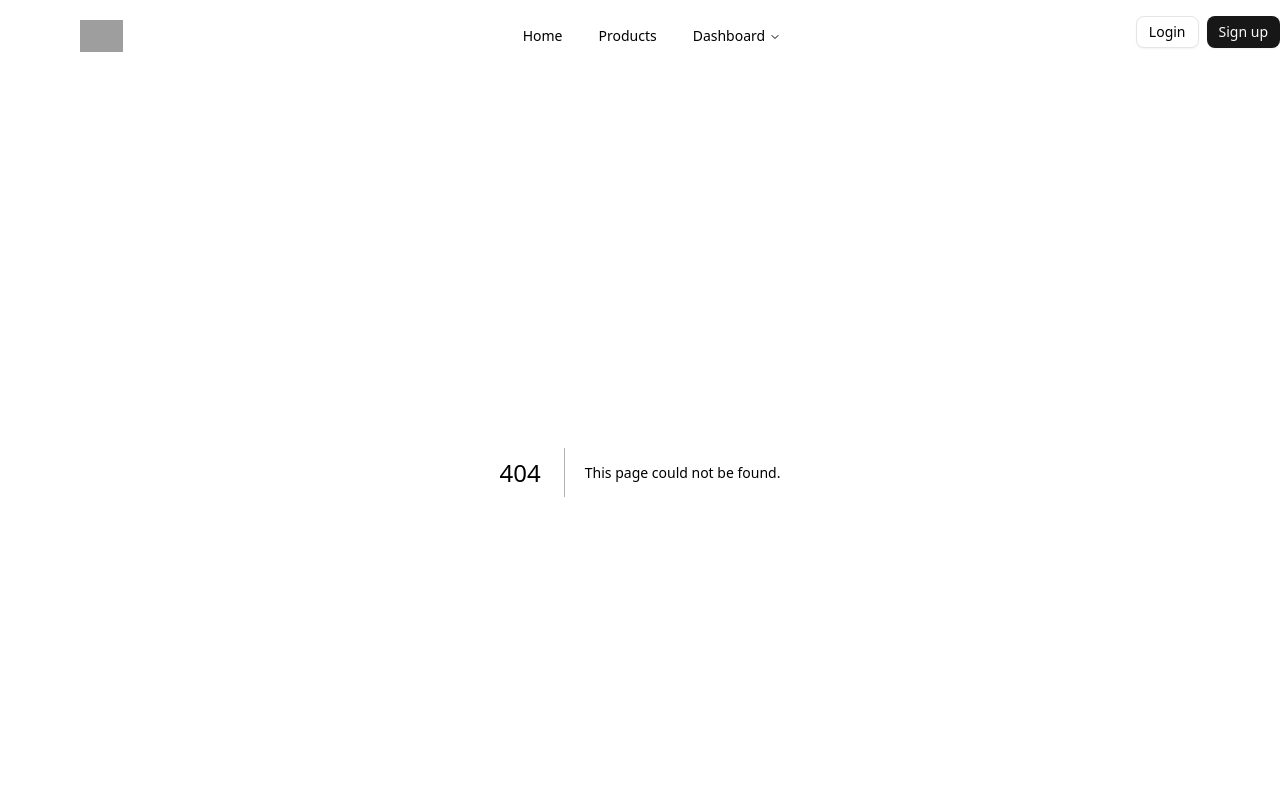
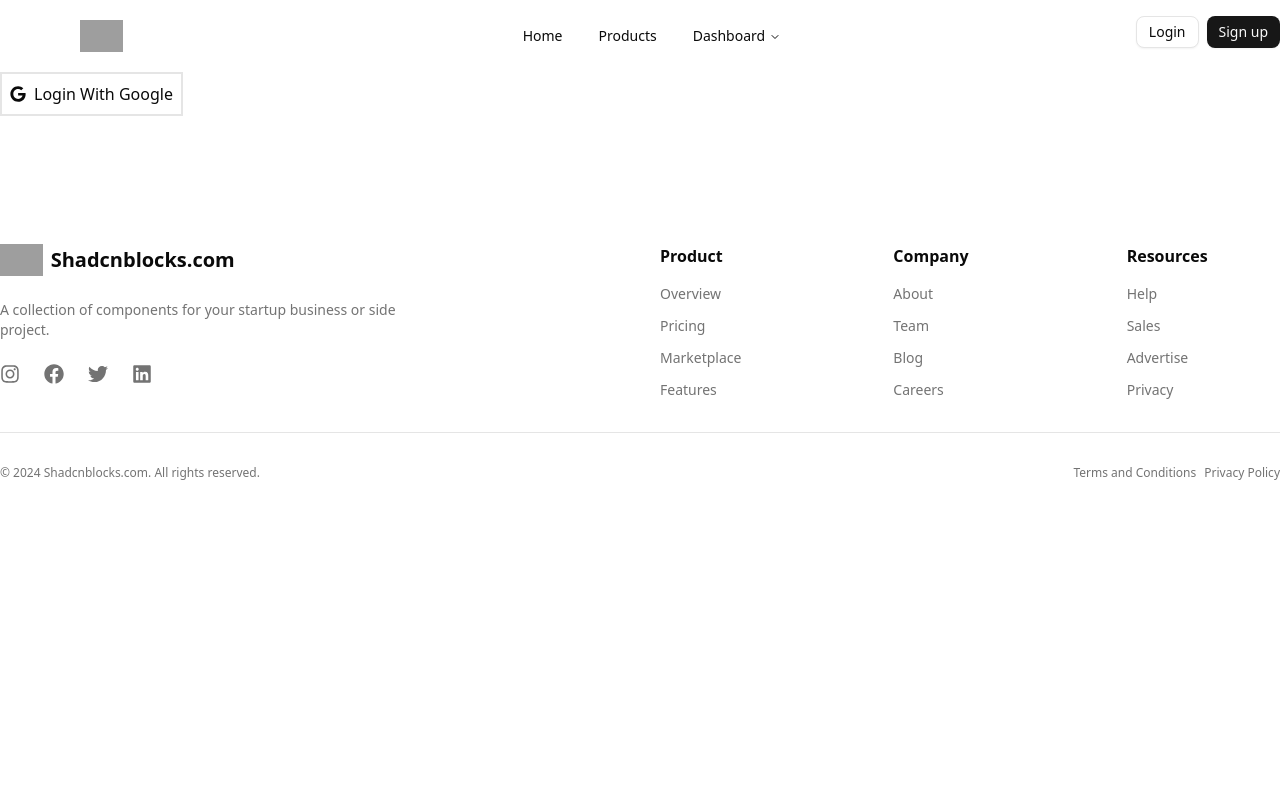
Before and after one commit to sumaiyaAfroza/next.js-project, a Next.js app: page /login in a window 1280 px wide. Before the commit this address had no page. Shown: the top 800 px of the page. Built offline with nearby package versions, Linux system fonts and the light colour scheme; grey boxes are pictures that could not be loaded.

Commit message:
added login authentication

```diff
--- /dev/null
+++ b/app/api/auth/[...nextauth]/route.js
@@ -0,0 +1,15 @@
+import  GoogleProvider from 'next-auth/providers/google'
+import NextAuth from "next-auth";
+
+export const authOptions = {
+    providers: [
+        GoogleProvider({
+            clientId: process.env.GOOGLE_CLIENT_ID,
+            clientSecret: process.env.GOOGLE_CLIENT_SECRET,
+
+        })
+    ]
+}
+
+const handler = NextAuth(authOptions)
+export { handler as GET, handler as POST };
--- /dev/null
+++ b/app/login/component/SocialLogin.jsx
@@ -0,0 +1,23 @@
+'use client'
+
+import React from 'react'
+import {FaGoogle} from "react-icons/fa";
+import {signIn} from "next-auth/react";
+import {redirect} from "next/navigation";
+
+
+export default function SocialLogin() {
+const handleGoogle =async providerName => {
+    // console.log(providerName)
+    const result = await  signIn(providerName,{redirect:false})
+    console.log(result)
+}
+
+    return (
+        <div className='mx-auto' >
+        <button className='border-2 p-2 gap-2 flex justify-center items-center' onClick={() => handleGoogle('google')}>
+            <FaGoogle></FaGoogle>   Login With Google
+        </button>
+        </div>
+    )
+}
--- /dev/null
+++ b/app/login/page.jsx
@@ -0,0 +1,11 @@
+import React from 'react'
+import SocialLogin from "@/app/login/component/SocialLogin";
+
+export default function Page() {
+    return (
+        <div>
+
+            <SocialLogin></SocialLogin>
+        </div>
+    )
+}
--- /dev/null
+++ b/app/products/[id]/page.jsx
@@ -0,0 +1,20 @@
+import React from 'react'
+import dbConnect from "@/lib/dbConnect";
+import {ObjectId} from "mongodb";
+
+export default async function DetailsPage({params}) {
+    const {id} = await params
+
+    const singleProduct = await dbConnect('allProduct').findOne({
+        _id : new ObjectId(id)
+    })
+    // console.log(singleProduct)
+
+    return (
+        <>
+            <div>{singleProduct.name}</div>
+            <div>{singleProduct.description}</div>
+            <div>{singleProduct.price}</div>
+        </>
+    )
+}
--- a/app/products/page.jsx
+++ b/app/products/page.jsx
@@ -13,8 +13,8 @@ export default async function Products() {
                         <h3 className="text-xl font-semibold text-gray-900 mb-2">{singleData.name}</h3>
                         <p className="text-gray-600 mb-4">{singleData.description}</p>
                         <div className="flex items-center justify-between">
-                            <p className="text-2xl font-bold text-blue-600">${singleData.price}</p>
-                            <Link href={`/products/${singleData._id}`} className="bg-blue-600 hover:bg-blue-700 text-white px-4 py-2 rounded-md font-medium transition-colors">
+                            <p className="text-2xl font-bold text-green-700-600">${singleData.price}</p>
+                            <Link href={`/products/${singleData._id}`} className="bg-green-700 hover:bg-green-700 text-white px-4 py-2 rounded-md font-medium transition-colors">
                                 Details
                             </Link>
                         </div>
--- a/components/Navbar.jsx
+++ b/components/Navbar.jsx
@@ -47,7 +47,7 @@ const Navbar = ({
                          },
                      ],
                      auth = {
-                         login: {title: "Login", url: "#"},
+                         login: {title: "Login", url: "/login"},
                          signup: {title: "Sign up", url: "#"},
                      },
                  }) => {
--- a/package.json
+++ b/package.json
@@ -18,6 +18,7 @@
     "lucide-react": "^0.540.0",
     "mongodb": "^6.18.0",
     "next": "15.5.0",
+    "next-auth": "^4.24.11",
     "react": "19.1.0",
     "react-dom": "19.1.0",
     "react-icons": "^5.5.0",
```
Also changed, not shown: 1 other file (tests, documents, lock files or other folders).
